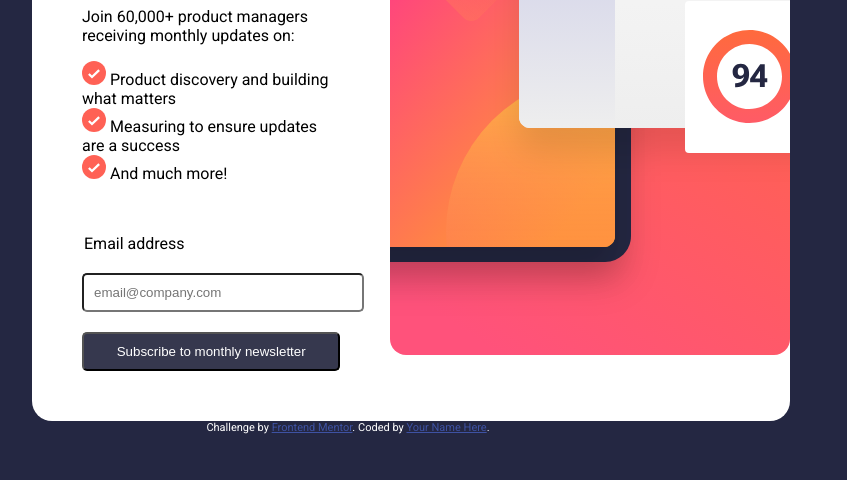
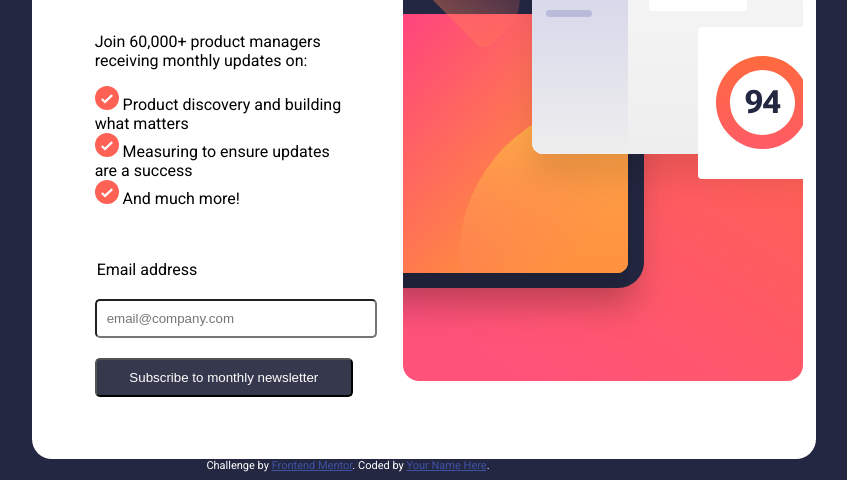
Before and after one commit to developertarik/Newsletter-SignUp, a plain HTML site: page index.html in a window 1280 px wide. Shown: the part 364-844 px from the top of the page, without its empty margins (292-1139 px from the left). Before the commit the page ends 806 px from the top, so only its background shows below. Drawn offline with Linux system fonts and the light colour scheme.

Commit message:
Update style.css

```diff
--- a/styles/style.css
+++ b/styles/style.css
@@ -15,8 +15,9 @@ body{
     background-color: white;
     color: black;
     border-radius: 20px;
-    margin-top: 10%;
+    margin-top: 11%;
     margin-left: 25%;
+    padding:1%;
 }
 .b-1{
     display: flex;
```
